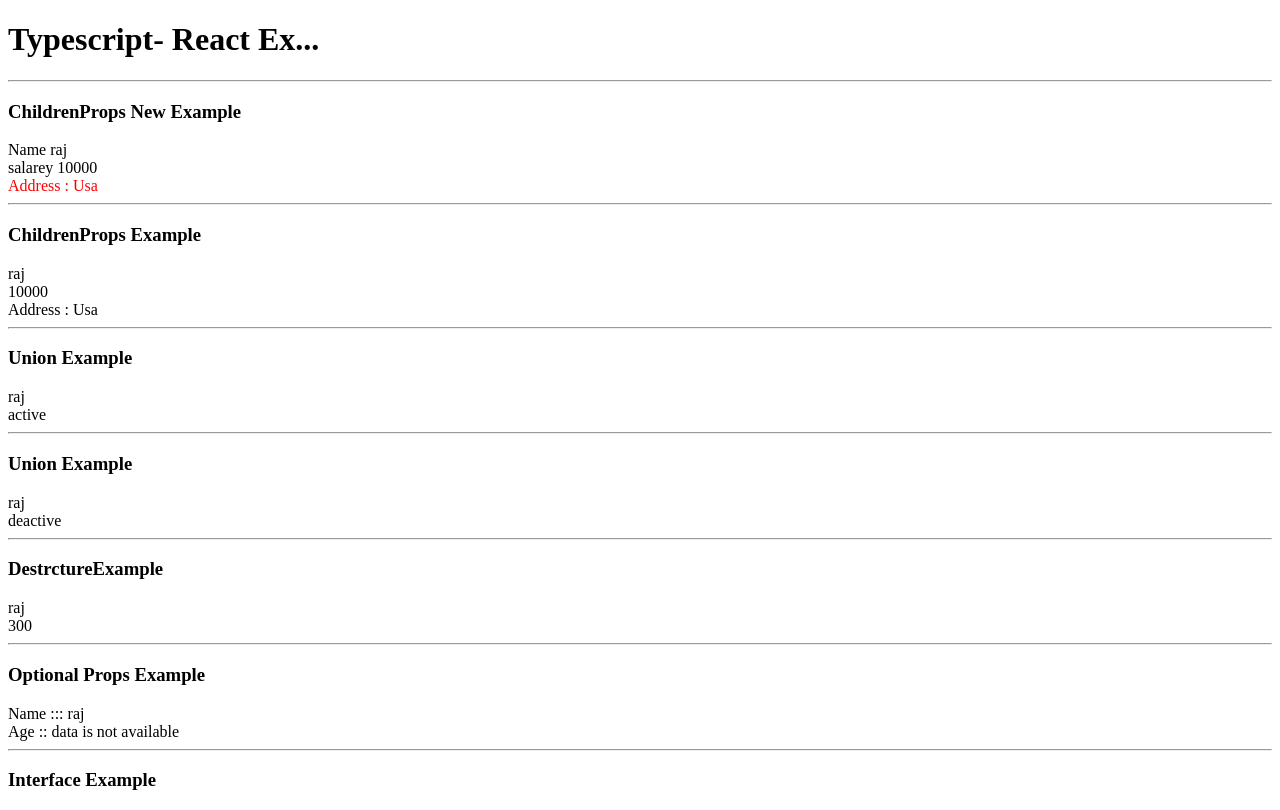
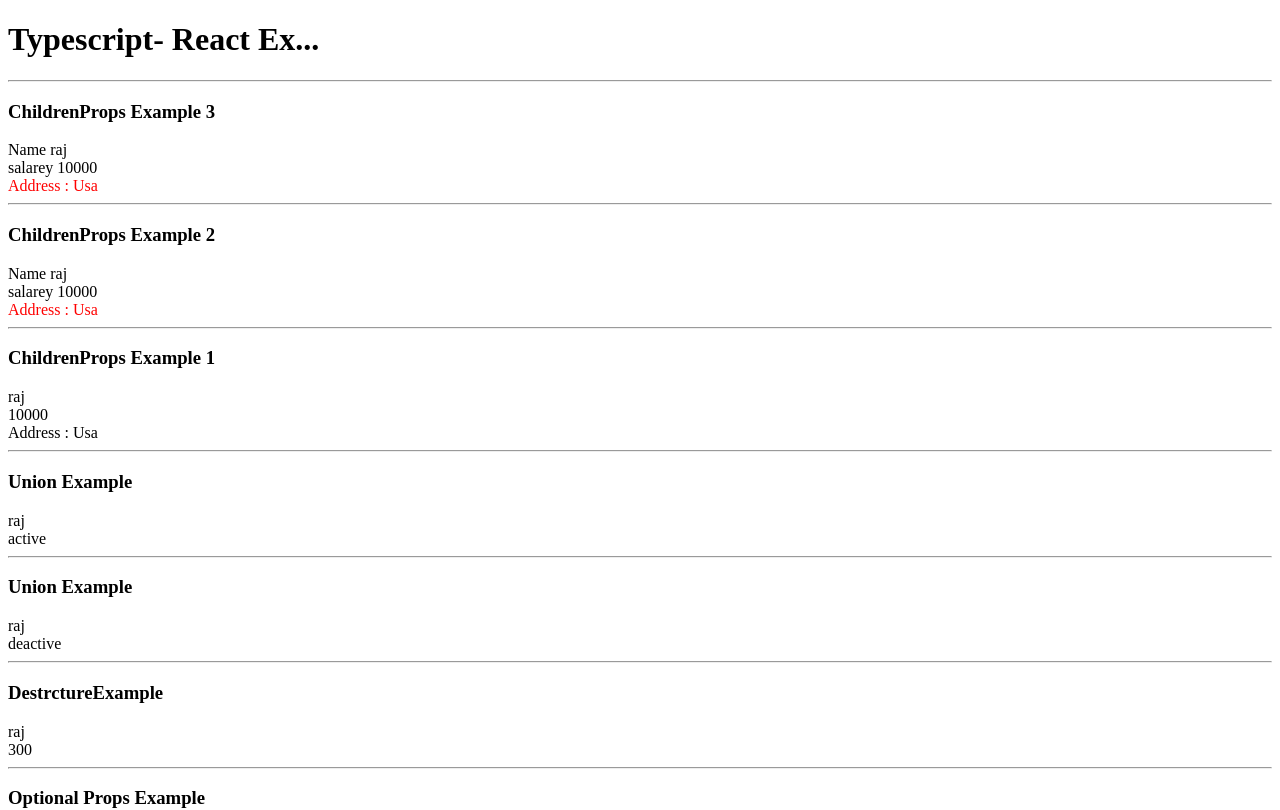
Before and after one commit to rajrachchh14/typescript-react-examples, a React (Create React App) app: page / in a window 1280 px wide. Shown: the top 810 px of the page. Built offline with nearby package versions, Linux system fonts and the light colour scheme.

Commit message:
Children Props

```diff
--- a/src/App.tsx
+++ b/src/App.tsx
@@ -5,12 +5,17 @@ import DestrctureExampleFour from "./Examples/DestrctureExampleFour";
 import UnionEx5 from "./Examples/UnionEx5";
 import ChildrenPropsEx6 from "./Examples/ChildrenPropsEx6";
 import ChildrenPropsEx7 from "./Examples/ChildrenPropsEx7";
+import ChildrenPropsEx8 from "./Examples/ChildrenPropsEx8";
 
 function App() {
   return (
     <div className="App">
       <h1>Typescript- React Ex...</h1>
       <hr />
+
+      <ChildrenPropsEx8 salarey={10000} user="raj">
+        <span style={{ color: "red" }}> Address : Usa </span>
+      </ChildrenPropsEx8>
 
       <ChildrenPropsEx7 salarey={10000} user="raj">
         <span style={{ color: "red" }}> Address : Usa </span>
--- a/src/Examples/ChildrenPropsEx6.tsx
+++ b/src/Examples/ChildrenPropsEx6.tsx
@@ -10,7 +10,7 @@ type ProfileInterface = {
 const ChildrenPropsEx6 = ({ user, salarey, children }: ProfileInterface) => {
   return (
     <div>
-      <h3>ChildrenProps Example</h3>
+      <h3>ChildrenProps Example 1</h3>
       <div>{user}</div>
       <div>{salarey}</div>
       <div>{children} </div>
--- a/src/Examples/ChildrenPropsEx7.tsx
+++ b/src/Examples/ChildrenPropsEx7.tsx
@@ -13,7 +13,7 @@ type MyInterface = {
 const ChildrenPropsEx7 = (props: MyInterface) => {
   return (
     <div>
-      <h3>ChildrenProps New Example</h3>
+      <h3>ChildrenProps Example 2</h3>
       <div>Name {props.user}</div>
       <div> salarey {props.salarey} </div>
       <div> {props.children}</div>
--- /dev/null
+++ b/src/Examples/ChildrenPropsEx8.tsx
@@ -0,0 +1,22 @@
+// ChildrenPropsEx 3
+// React.FC ...
+//This Way Writing Of It Will Default Access Children Props (Not Need To Delacre Children as a type)
+
+type MyInterface = {
+  user: string;
+  salarey: number;
+};
+
+const ChildrenPropsEx8: React.FC<MyInterface> = (props) => {
+  return (
+    <div>
+      <h3>ChildrenProps Example 3</h3>
+      <div>Name {props.user}</div>
+      <div> salarey {props.salarey} </div>
+      <div> {props.children}</div>
+      <hr />
+    </div>
+  );
+};
+
+export default ChildrenPropsEx8;
```
